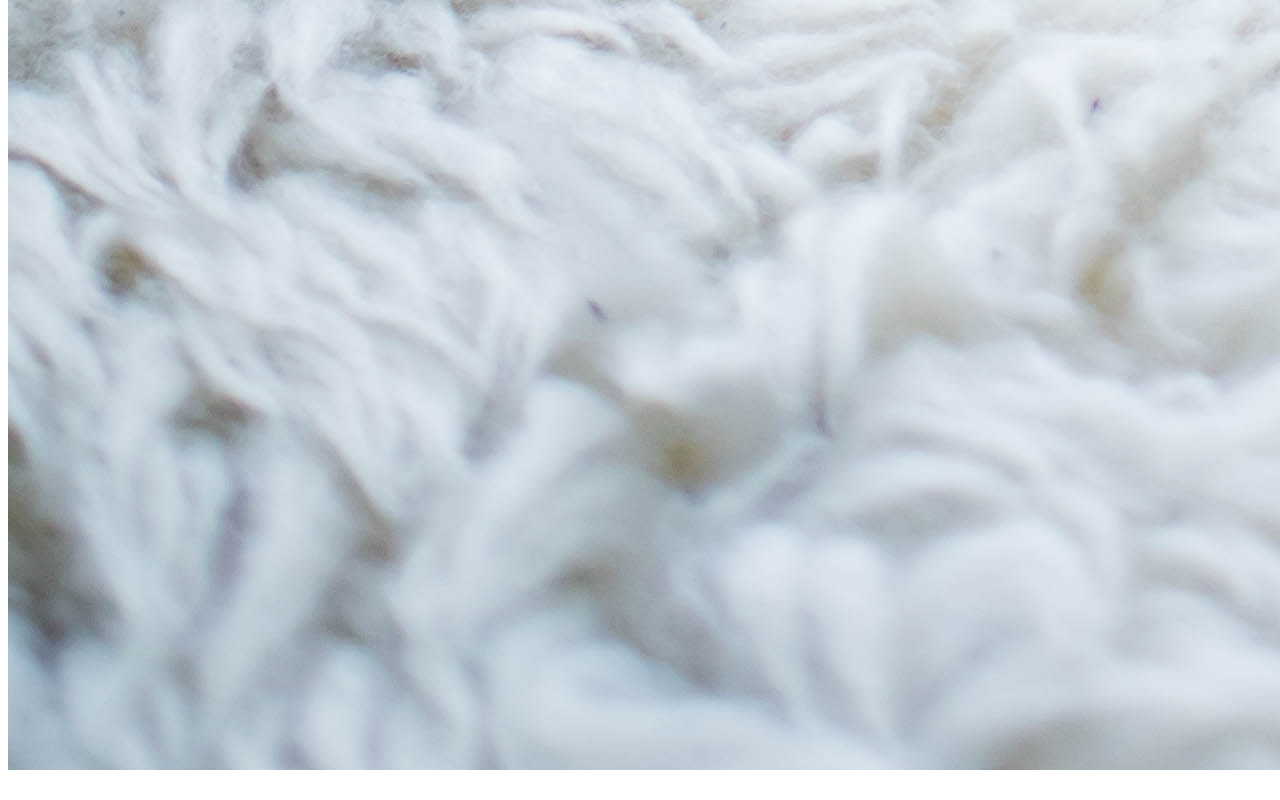
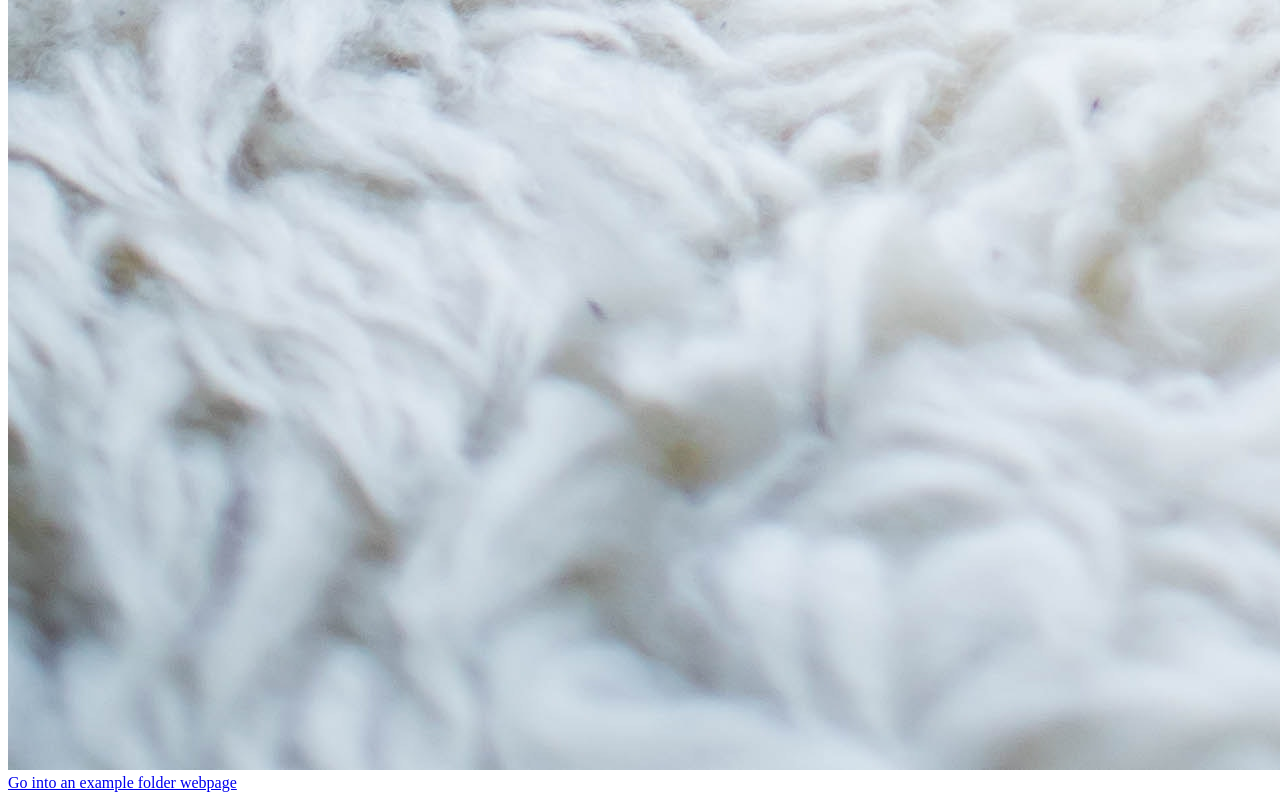
Before and after one commit to RealChaika/Example-CF-Pages, a plain HTML site: page index.html in a window 1280 px wide. Shown: the part 5562-6362 px from the top of the page. Drawn offline with Linux system fonts and the light colour scheme.

Commit message:
Update index.html

```diff
--- a/index.html
+++ b/index.html
@@ -7,5 +7,6 @@
 <body>
 This is an example valid webpage
 <img src="my_photo.jpg" alt="My Photo" />
+<a href="./example_folder"> Go into an example folder webpage </a>
 </body>
 </html>
```
